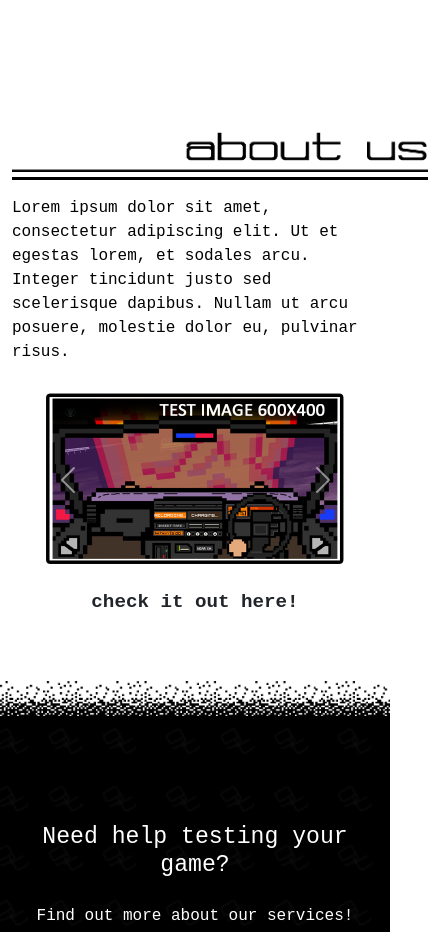
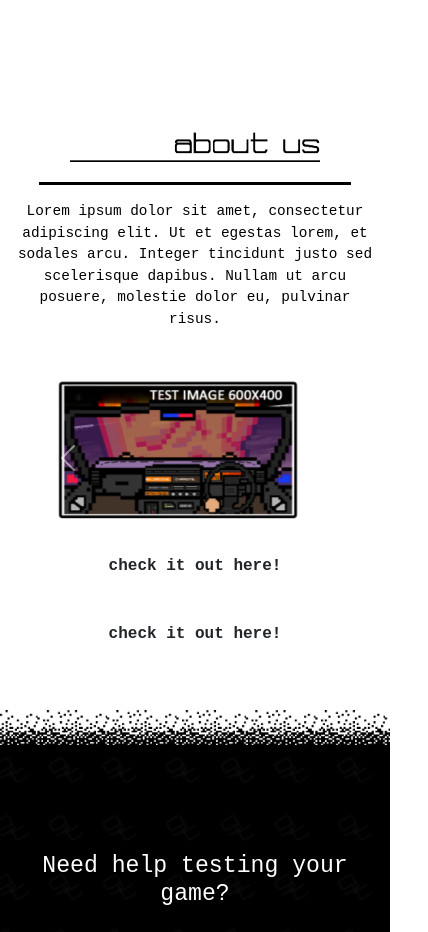
Before and after one commit to gotoxycorp/GotoxyWeb, a plain HTML site: page index.html in a window 390 px wide. Shown: the part 840-1772 px from the top of the page, 428 px wide, since content can reach past the window. Drawn offline with nearby package versions, Linux system fonts and the light colour scheme.

Commit message:
responsive

```diff
--- a/index.html
+++ b/index.html
@@ -29,14 +29,13 @@
 
     <!-- ABOUT US + CARRUSEL -->
     <section class="container about-section py-5">
-        <div class="row">
+        <div class="row about-section">
             <!-- Texto -->
-            <div class="col-md-6">
+            <div class="col-md-6 col-12 mb-4 mb-md-0 text-md-start text-center">
                 <h2 class="fw-bold text-black mb-3"
                     style="border-bottom: 3px solid #000; padding-bottom:5px; display:inline-block;">
                     <img src="Imagenes/ABOUT_SOLO.png" alt="About Us" style="height:40px;">
                 </h2>
-
                 <p>
                     Lorem ipsum dolor sit amet, consectetur adipiscing elit. Ut et egestas lorem, et sodales arcu.
                     Integer tincidunt justo sed scelerisque dapibus. Nullam ut arcu posuere, molestie dolor eu, pulvinar
@@ -44,9 +43,9 @@
                 </p>
             </div>
 
-            <div class="col-md-6 d-flex flex-column align-items-center">
-                <!-- Carrusel superior: solo cambia con flechas -->
-                <div id="gameCarousel" class="carousel slide">
+            <!-- Carrusel -->
+            <div class="col-md-6 col-12 d-flex flex-column align-items-center">
+                <div id="gameCarousel" class="carousel slide w-100" data-bs-ride="carousel">
                     <div class="carousel-inner">
                         <div class="carousel-item active" data-link="https://www.instagram.com/">
                             <img src="Imagenes/IMG_600X400_TEST.PNG" class="d-block w-100" alt="Game 1">
@@ -76,8 +75,15 @@
                     <a id="checkLink" href="https://www.instagram.com/" class="text-dark text-decoration-none">check it
                         out here!</a>
                 </p>
+            </div>
+        </div>
 
-            </div>
+        <p class="mt-2 fw-bold check-text text-center w-100">
+            <a id="checkLink" href="https://www.instagram.com/" class="text-dark text-decoration-none">check it
+                out here!</a>
+        </p>
+
+        </div>
         </div>
     </section>
 
--- a/style.css
+++ b/style.css
@@ -266,6 +266,23 @@ header.navbar .navbar-brand {
   .contact-links {
     margin-left: 0;
   }
+
+  /* Ajustes About Us */
+  .about-section .col-md-6 {
+    text-align: center;      /* centra texto y carrusel */
+    width: 100%;             /* ocupa todo el ancho */
+    margin-bottom: 20px;     /* espacio entre columnas en vertical */
+  }
+
+  .about-section img {
+    max-width: 80%;
+    height: auto;
+    margin: 0 auto 15px auto;
+  }
+
+  .check-text a {
+    font-size: 1rem;
+  }
 }
 
 @media (max-width: 480px) {
@@ -285,4 +302,13 @@ header.navbar .navbar-brand {
     width: 50px;
     height: 50px;
   }
+
+  /* Ajustes extra About Us para pantallas muy chicas */
+  .about-section h2 img {
+    max-height: 30px;
+  }
+
+  .about-section p {
+    font-size: 0.9rem;
+  }
 }
```
